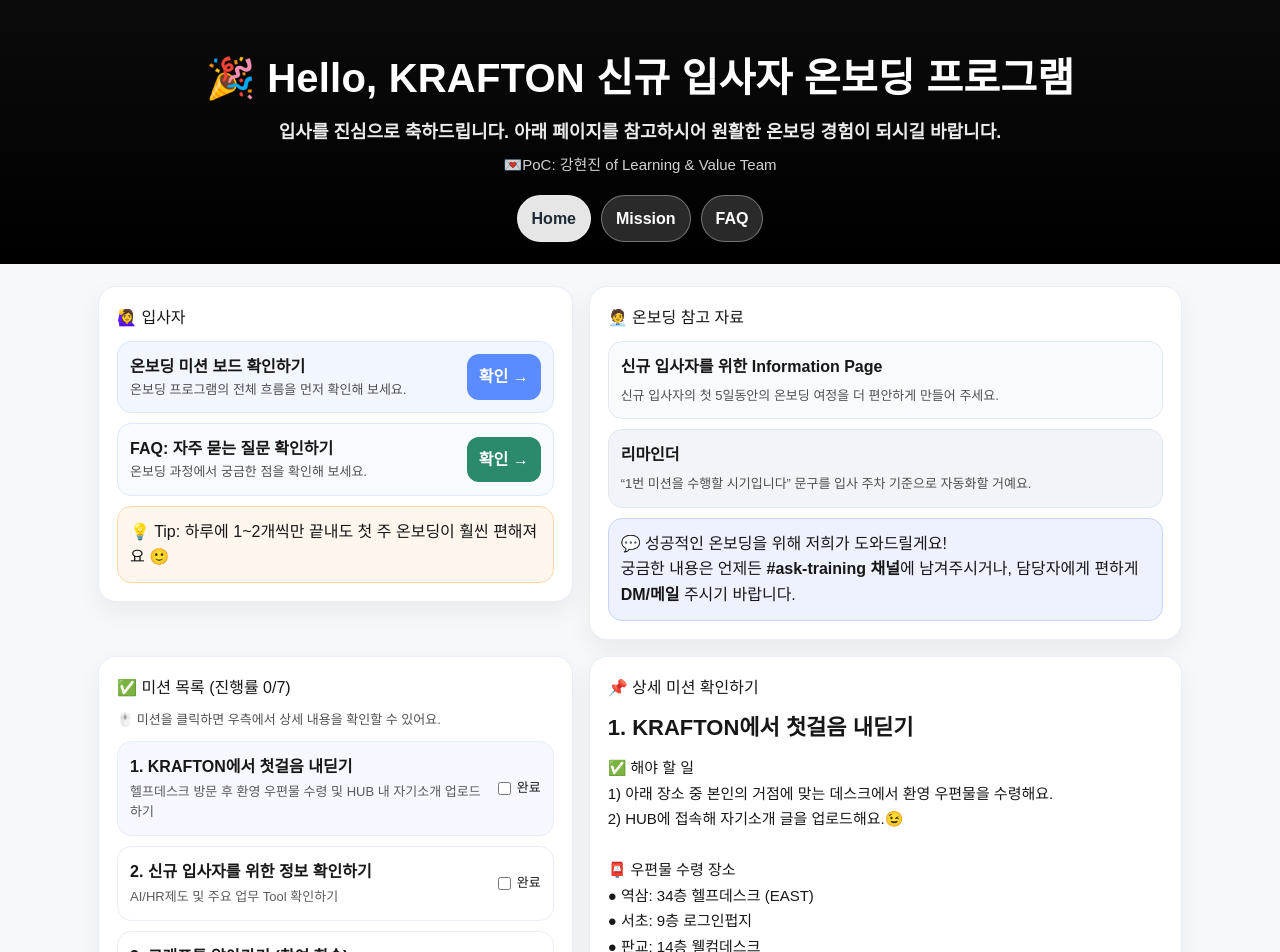
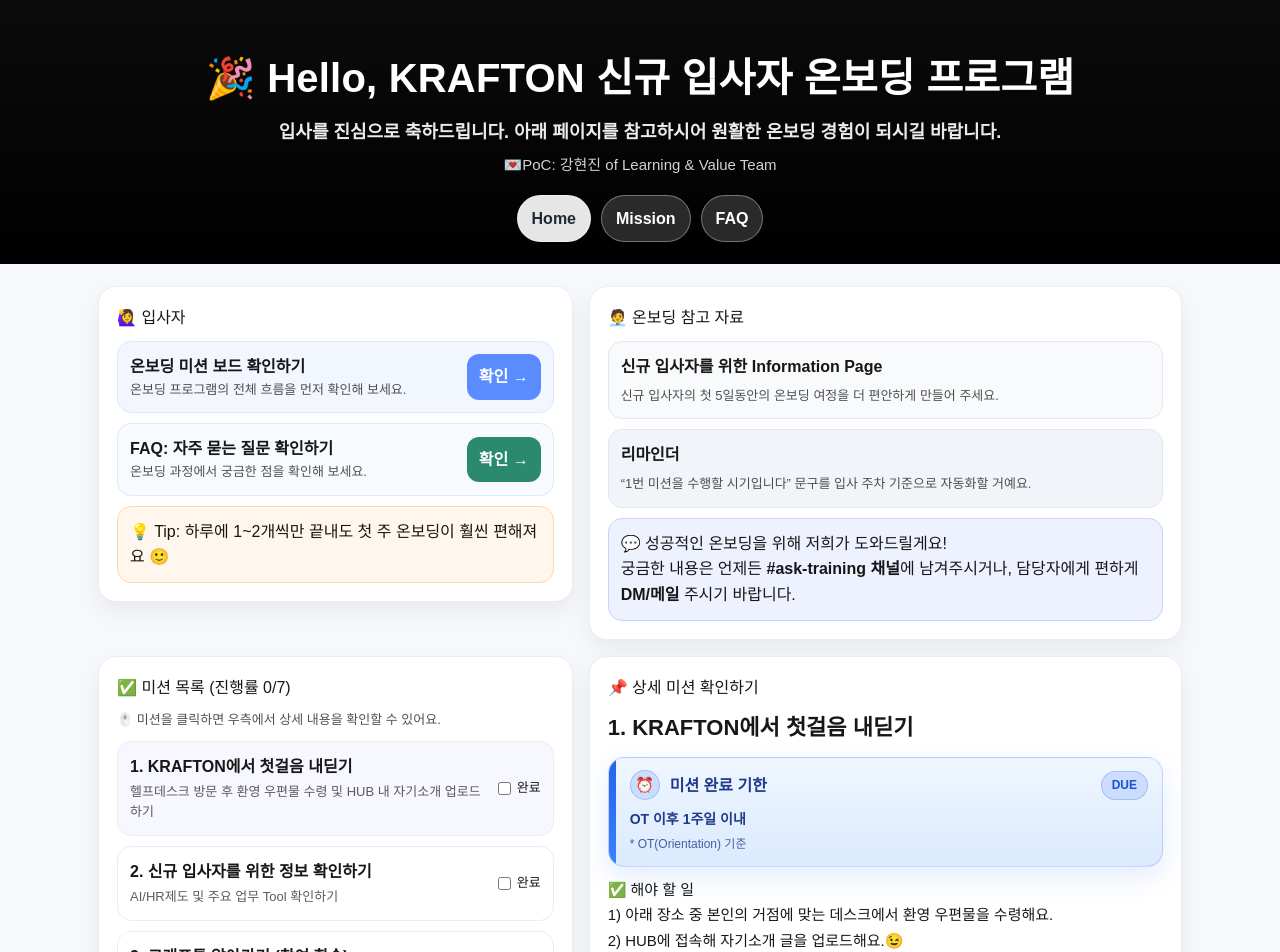
Before and after one commit to hyunjincatherine/onboarding, a Next.js app: page / in a window 1280 px wide. Shown: the top 952 px of the page. Built offline with nearby package versions, Linux system fonts and the light colour scheme.

Commit message:
deadline added

```diff
--- a/ui/DashboardSimple.tsx
+++ b/ui/DashboardSimple.tsx
@@ -2,6 +2,15 @@
 
 import { useEffect, useMemo, useState } from "react";
 const prefix = process.env.NEXT_PUBLIC_BASE_PATH || "";
+const DEADLINE_BY_ID: Record<number, string> = {
+  1: "OT 이후 1주일 이내",
+  2: "OT 이후 1주일 이내",
+  3: "OT 이후 2주일 이내",
+  4: "OT 이후 2주일 이내",
+  5: "OT 이후 2~3개월 이내",
+  6: "OT 이후 2~3개월 이내",
+  7: "OT 이후 2~3개월 이내",
+};
 const FAQ_ITEMS = [
   {
     q: "Q1. 온보딩 기간은 언제부터 계산하면 될까요?",
@@ -565,12 +574,76 @@
               </div>
             </Card>
 
-            {/* 4) 선택한 미션 상세 */}
-            <Card title="📌 상세 미션 확인하기">
+             {/* 4) 선택한 미션 상세 */}
+             <Card title="📌 상세 미션 확인하기">
               <div style={{ fontSize: 22, fontWeight: 900 }}>
                 {selected.id}. {selected.title}
               </div>
 
+              {/* ===== 여기서부터: 기한 박스 (제목과 해야하는 일 사이) ===== */}
+              <div
+                style={{
+                  marginTop: 12,
+                  borderRadius: 16,
+                  border: "1px solid rgba(37,99,235,0.22)",
+                  background: "linear-gradient(180deg, rgba(239,246,255,1) 0%, rgba(219,234,254,1) 100%)",
+                  boxShadow: "0 10px 26px rgba(37,99,235,0.12)",
+                  overflow: "hidden",
+                }}
+              >
+                <div style={{ display: "flex" }}>
+                  {/* 왼쪽 포인트 바 */}
+                  <div
+                    style={{
+                      width: 7,
+                      background: "linear-gradient(180deg, #2563eb 0%, #3b82f6 100%)",
+                    }}
+                  />
+
+                  <div style={{ padding: "12px 14px", flex: 1 }}>
+                    <div style={{ display: "flex", alignItems: "center", gap: 10 }}>
+                      <div
+                        style={{
+                          width: 30,
+                          height: 30,
+                          borderRadius: 999,
+                          background: "rgba(37,99,235,0.15)",
+                          border: "1px solid rgba(37,99,235,0.25)",
+                          display: "flex",
+                          alignItems: "center",
+                          justifyContent: "center",
+                          fontSize: 15,
+                        }}
+                      >
+                        ⏰
+                      </div>
+
+                      <div style={{ fontWeight: 900, color: "#1e3a8a" }}>미션 완료 기한</div>
+
+                      <div
+                        style={{
+                          marginLeft: "auto",
+                          fontSize: 12,
+                          fontWeight: 800,
+                          color: "#1d4ed8",
+                          background: "rgba(37,99,235,0.15)",
+                          border: "1px solid rgba(37,99,235,0.25)",
+                          padding: "4px 10px",
+                          borderRadius: 999,
+                        }}
+                      >
+                        DUE
+                      </div>
+                    </div>
+
+                    <div style={{ marginTop: 8, fontSize: 14, color: "#1e3a8a" }}>
+                      <b>{DEADLINE_BY_ID[selected.id]}</b>
+                      <div style={{ marginTop: 4, fontSize: 12, opacity: 0.8 }}>* OT(Orientation) 기준</div>
+                    </div>
+                  </div>
+                </div>
+              </div>
+              {/* ===== 기한 박스 끝 ===== */}
               <div style={{ marginTop: 10, lineHeight: 1.7, fontSize: 15, whiteSpace: "pre-line" }}>
                 {selected.detail ?? selected.description}
               </div>
@@ -861,7 +934,7 @@
                   원하시는 답변을 찾지 못하셨나요?
                 </h4>
                 <p style={{ fontSize: "14px", color: "#6b7280", margin: 0 }}>
-                  온보딩 담당자가 여러분의 원활한 적응을 돕기 위해 대기하고 있습니다.
+                  궁금한 점이 있다면 주저 말고 말씀해 주세요! 여러분의 성공적인 시작을 돕기 위해 대기 중입니다.😊
                 </p>
               </div>
 
@@ -941,7 +1014,7 @@
                   onMouseEnter={(e) => (e.currentTarget.style.transform = "translateY(-2px)")}
                   onMouseLeave={(e) => (e.currentTarget.style.transform = "translateY(0)")}
                 >
-                  <span style={{ marginRight: "8px" }}>📧</span> hyunjin@krafton.com
+                  <span style={{ marginRight: "8px" }}>📧</span> Email
                 </a>
               </div>
             </div>
```
